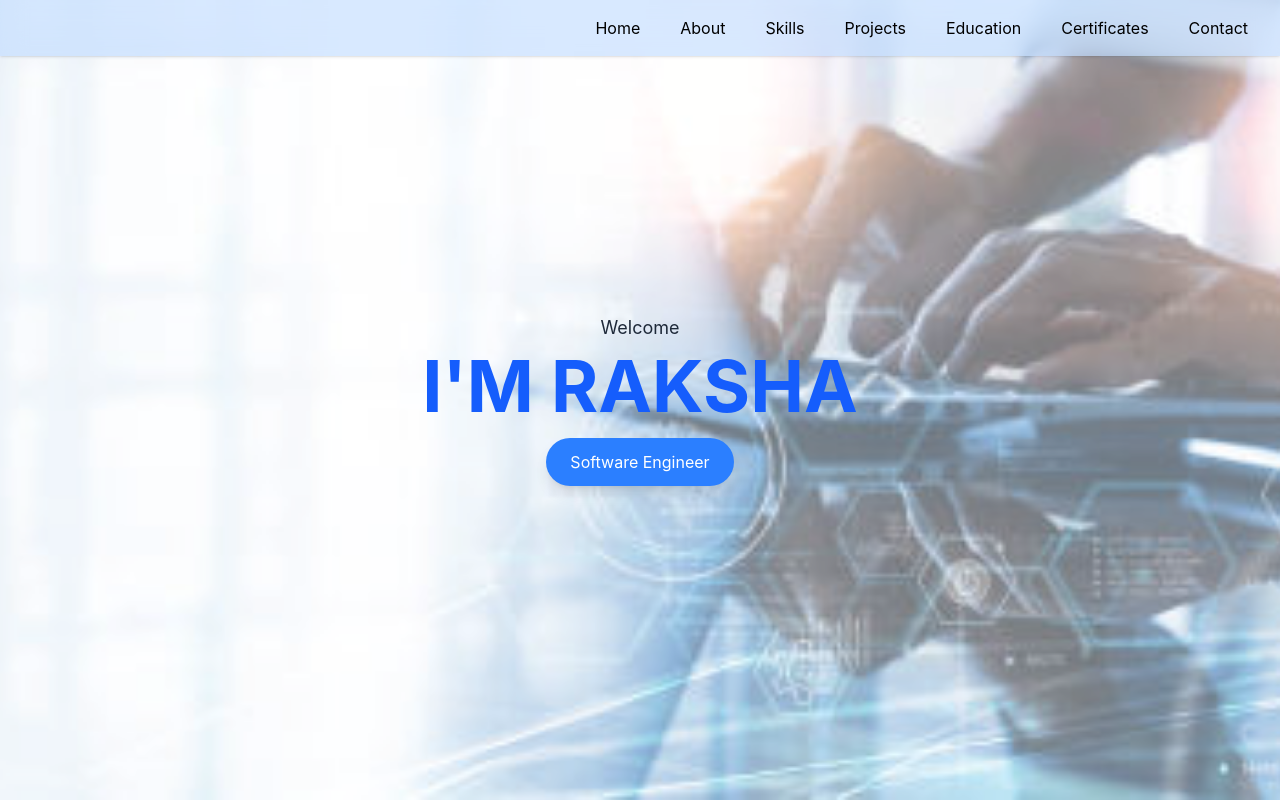
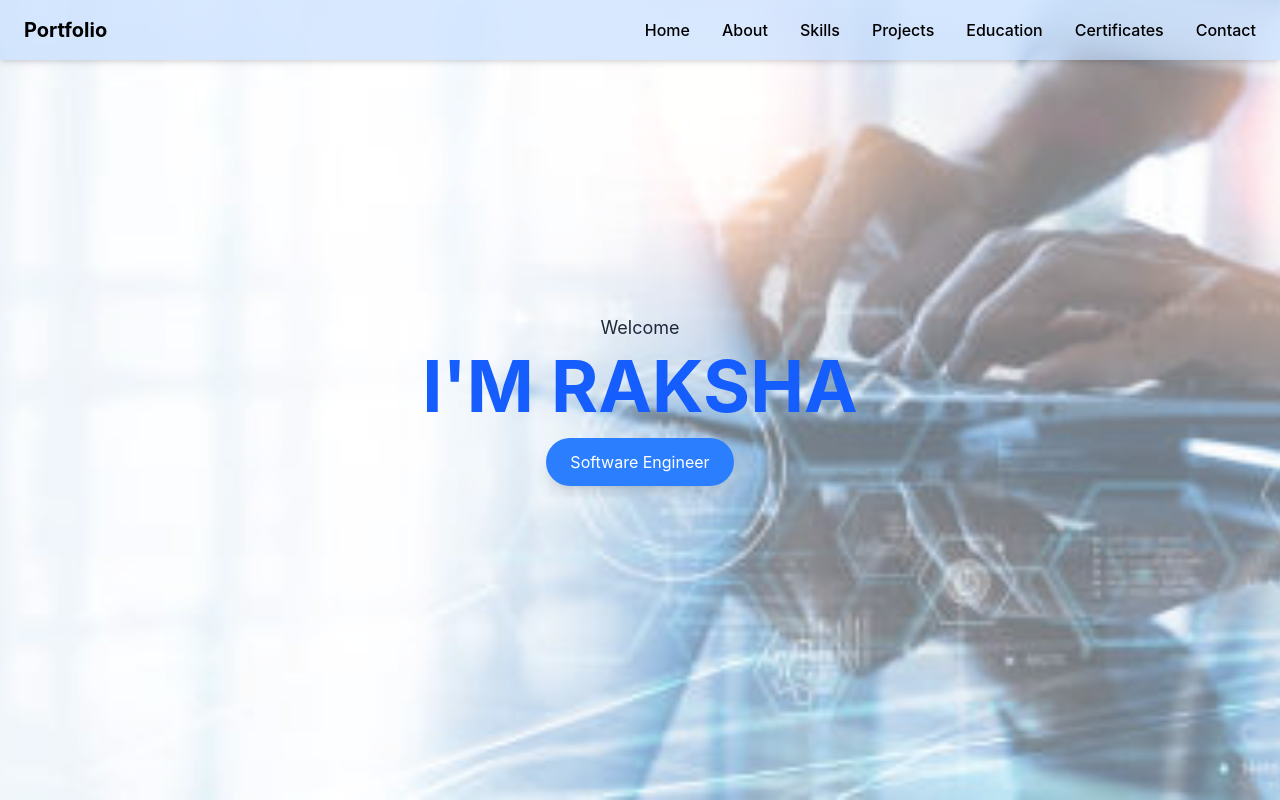
Before and after one commit to Raksha8277/Portfolio, a React (Vite) app: page / in a window 1280 px wide. Built offline with nearby package versions, Linux system fonts and the light colour scheme.

Commit message:
Update Navbar.tsx

```diff
--- a/src/components/Navbar.tsx
+++ b/src/components/Navbar.tsx
@@ -1,22 +1,67 @@
+import { useState } from "react"
 import { Link } from "react-router-dom"
 
 function Navbar() {
+
+  const [isOpen, setIsOpen] = useState(false)
+
   return (
-    <nav className="fixed w-full bg-blue-200/60 backdrop-blur-md px-8 py-4 flex justify-end gap-10 z-50 shadow-sm">
+    <nav className="fixed w-full bg-blue-200/60 backdrop-blur-md shadow-md z-50">
 
-      <Link to="/">Home</Link>
+      <div className="max-w-7xl mx-auto px-6 py-4 flex justify-between items-center">
 
-      <Link to="/about">About</Link>
 
-      <Link to="/skills">Skills</Link>
+        <h1 className="text-xl font-bold">Portfolio</h1>
 
-      <Link to="/projects">Projects</Link>
 
-      <Link to="/education">Education</Link>
+        <div className="hidden md:flex gap-8 font-medium">
 
-      <Link to="/certificates">Certificates</Link>
+          <Link to="/" className="hover:text-blue-700">Home</Link>
 
-      <Link to="/contact">Contact</Link>
+          <Link to="/about" className="hover:text-blue-700">About</Link>
+
+          <Link to="/skills" className="hover:text-blue-700">Skills</Link>
+
+          <Link to="/projects" className="hover:text-blue-700">Projects</Link>
+
+          <Link to="/education" className="hover:text-blue-700">Education</Link>
+
+          <Link to="/certificates" className="hover:text-blue-700">Certificates</Link>
+
+          <Link to="/contact" className="hover:text-blue-700">Contact</Link>
+
+        </div>
+
+
+        <button
+          className="md:hidden text-2xl"
+          onClick={() => setIsOpen(!isOpen)}
+        >
+          ☰
+        </button>
+
+      </div>
+
+
+      {isOpen && (
+        <div className="md:hidden flex flex-col gap-4 px-6 pb-4 font-medium bg-blue-200/90 backdrop-blur-md">
+
+          <Link to="/" onClick={() => setIsOpen(false)}>Home</Link>
+
+          <Link to="/about" onClick={() => setIsOpen(false)}>About</Link>
+
+          <Link to="/skills" onClick={() => setIsOpen(false)}>Skills</Link>
+
+          <Link to="/projects" onClick={() => setIsOpen(false)}>Projects</Link>
+
+          <Link to="/education" onClick={() => setIsOpen(false)}>Education</Link>
+
+          <Link to="/certificates" onClick={() => setIsOpen(false)}>Certificates</Link>
+
+          <Link to="/contact" onClick={() => setIsOpen(false)}>Contact</Link>
+
+        </div>
+      )}
 
     </nav>
   )
```
